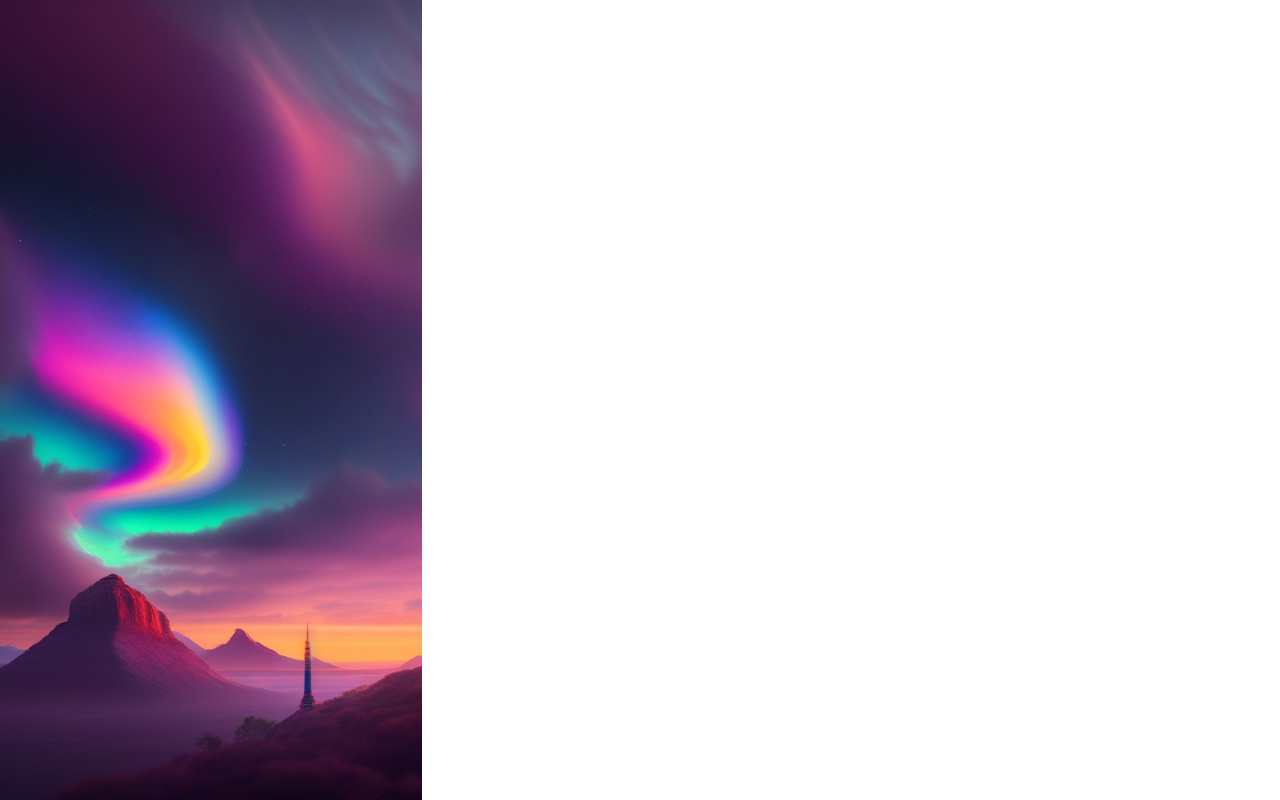
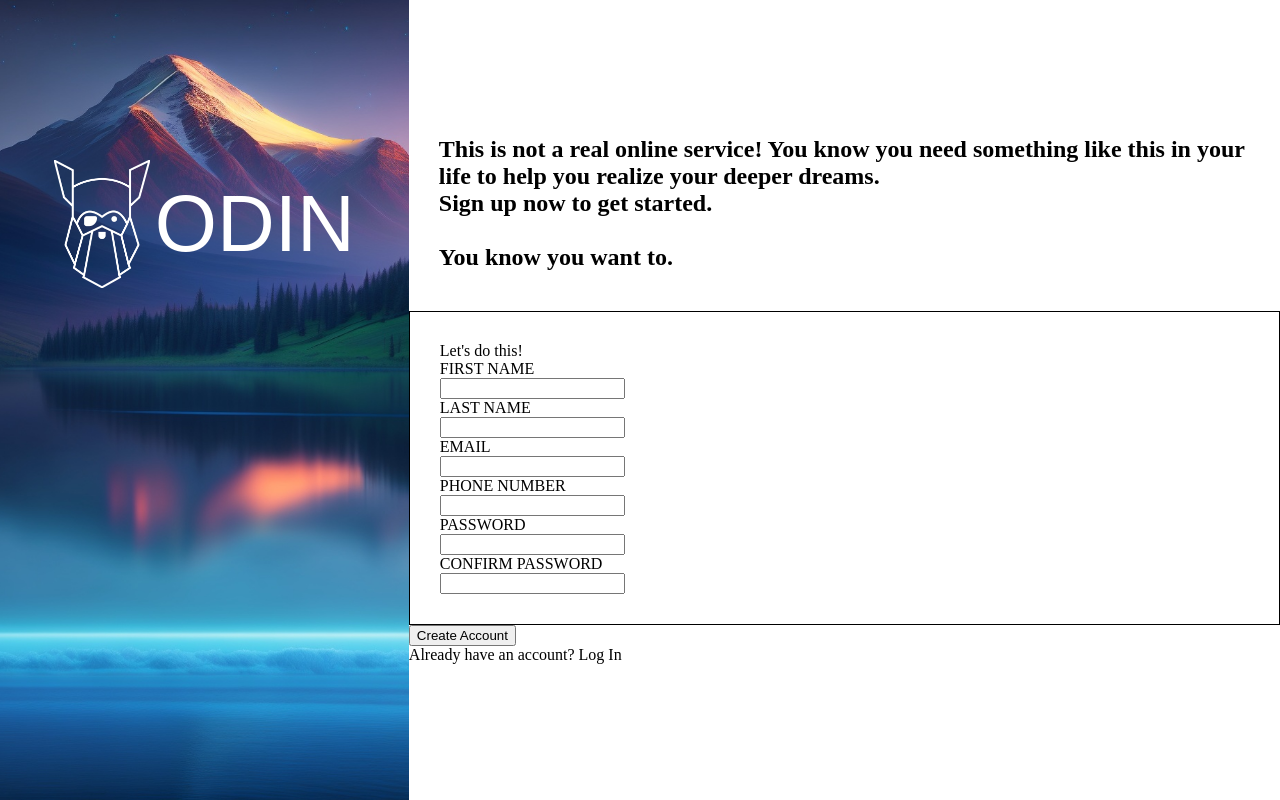
Before and after one commit to ncontin/sign-up-form, a plain HTML site: page index.html in a window 1280 px wide. Drawn offline with Linux system fonts and the light colour scheme; a web font is replaced by a local one.

Commit message:
write html

```diff
--- a/index.html
+++ b/index.html
@@ -8,8 +8,51 @@
     </head>
     <body>
         <div id="main-container">
-            <div class="main-left"></div>
-            <div class="main-rigth"></div>
+            <div class="main-left">
+                <div>
+                    <img src="images/odin-lined.png" alt="odin-logo" class="odin-logo" />
+                    <h1>ODIN</h1>
+                </div>
+            </div>
+            <div class="main-right">
+                <section class="intro-section">
+                    <p class="text-section">
+                        This is not a real online service! You know you need something like this in your life to help
+                        you realize your deeper dreams.<br />Sign up <span>now</span> to get started.<br /><br />You
+                        <span>know</span> you want to.
+                    </p>
+                </section>
+                <section class="form-section">
+                    <p>Let's do this!</p>
+                    <form id="user-form" method="post">
+                        <div class="form-rows">
+                            <label for="first-name">FIRST NAME</label>
+                            <input type="text" name="first-name" id="first-name" />
+
+                            <label for="last-name">LAST NAME</label>
+                            <input type="text" name="last-name" id="last-name" />
+                        </div>
+                        <div class="form-rows">
+                            <label for="email">EMAIL</label>
+                            <input type="email" name="email" id="email" />
+                            <label for="phone-number">PHONE NUMBER</label>
+                            <input type="tel" name="phone-number" id="phone-number" />
+                        </div>
+                        <div class="form-rows">
+                            <label for="password">PASSWORD</label>
+                            <input type="password" name="password" id="password" />
+                            <label for="confirm-password">CONFIRM PASSWORD</label>
+                            <input type="password" name="confirm-password" id="confirm-password" />
+                        </div>
+                    </form>
+                </section>
+                <section>
+                    <button type="submit" id="user-form">Create Account</button>
+                    <p>
+                        Already have an account? <span><a>Log In</a></span>
+                    </p>
+                </section>
+            </div>
         </div>
     </body>
 </html>
--- a/style.css
+++ b/style.css
@@ -1,3 +1,5 @@
+@import url("https://fonts.cdnfonts.com/css/norse");
+
 html {
     box-sizing: border-box;
     font-size: 16px;
@@ -36,8 +38,60 @@ ul {
 }
 
 .main-left {
-    background-image: url("bg-img.jpg");
+    background-image: url("images/bg-img.jpg");
     background-position: center;
     background-size: cover;
     width: 33%;
 }
+
+.main-left > div {
+    position: relative;
+    top: 20%;
+    display: flex;
+    justify-content: center;
+    align-items: center;
+    gap: 5px;
+}
+
+.odin-logo {
+    max-height: 8rem;
+}
+
+h1 {
+    font-size: 5rem;
+    color: white;
+    font-family: "Norse", sans-serif;
+}
+
+.main-right {
+    display: flex;
+    flex-direction: column;
+    justify-content: center;
+}
+
+.intro-section {
+    max-width: 900px;
+    margin-bottom: 40px;
+    padding-left: 30px;
+}
+
+.text-section {
+    font-size: 1.5rem;
+    font-weight: bold;
+}
+
+.form-section {
+    border: 1px solid black;
+    width: 100%;
+    padding: 30px;
+}
+
+form {
+    display: flex;
+    flex-direction: column;
+}
+
+label,
+input {
+    display: block;
+}
```
Also changed, not shown: bg-img.jpg (deleted), images/bg-img.jpg (added), images/odin-lined.png (added).
